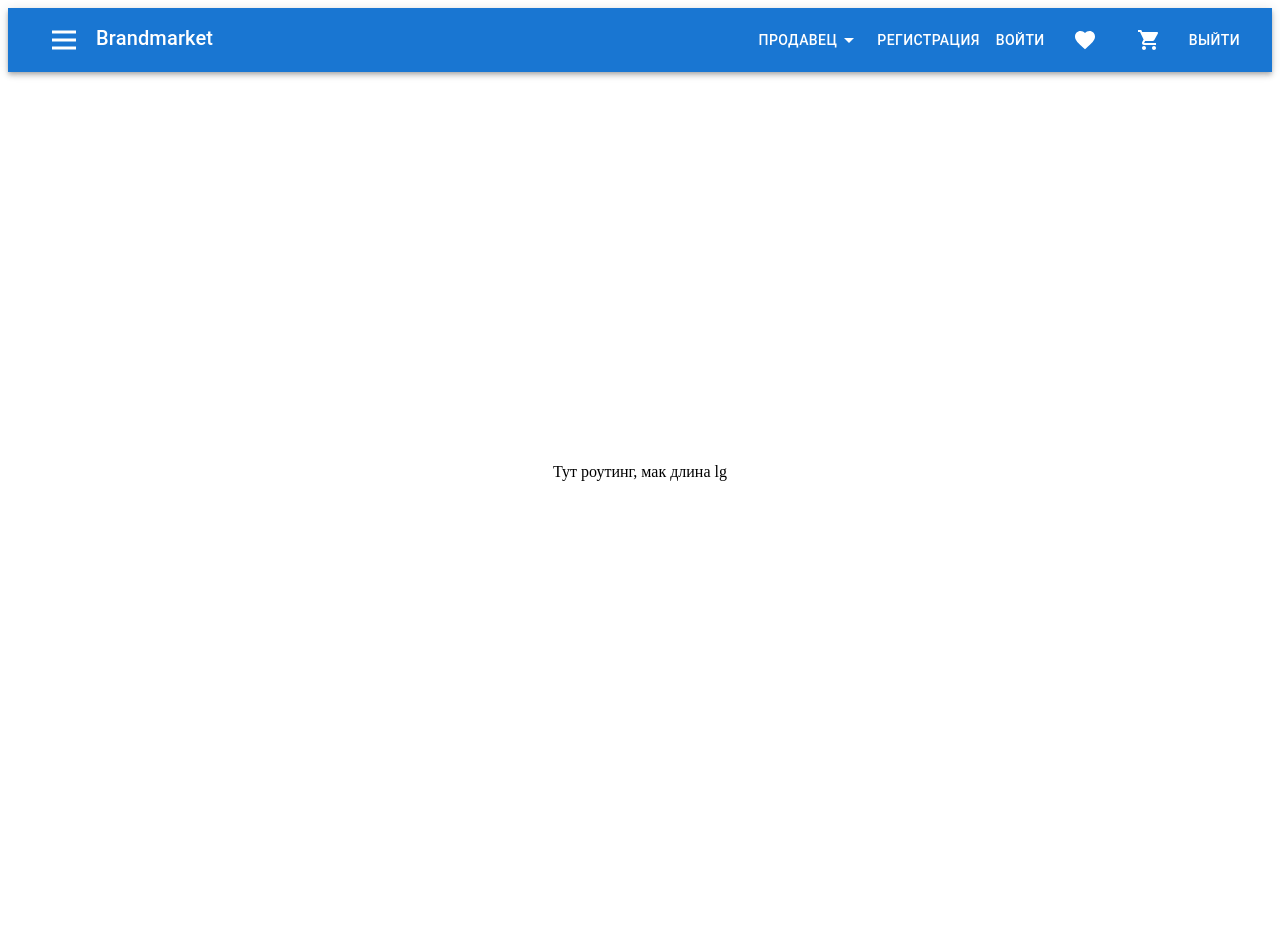
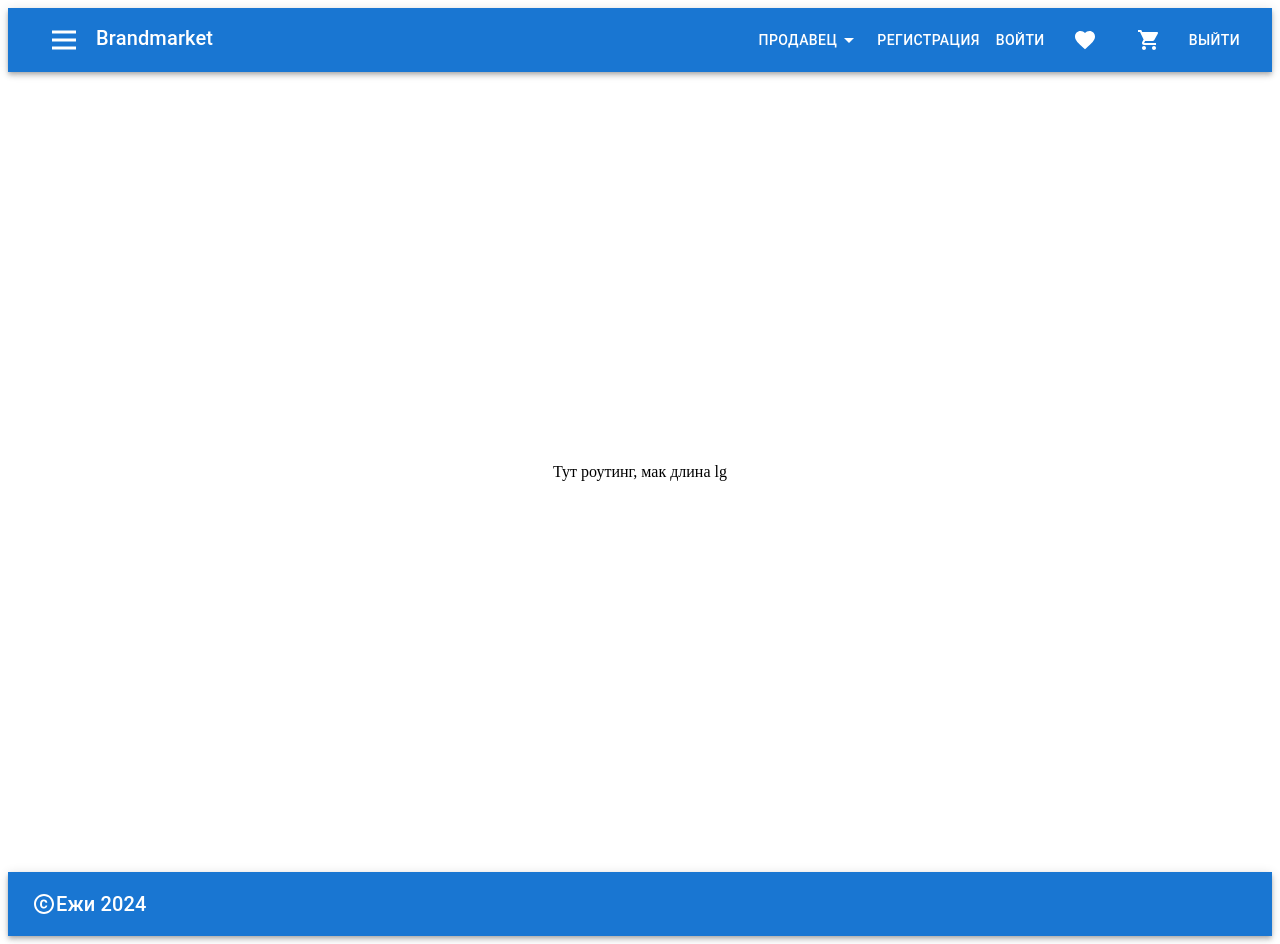
Before and after one commit to EgorSmelov/Brandmarket, a React (Vite) app in the folder client/: page / in a window 1280 px wide. Before the commit the page ends 880 px from the top, so only its background shows below. Built offline with nearby package versions, Linux system fonts and the light colour scheme.

Commit message:
Footer is added

```diff
--- a/client/src/App.tsx
+++ b/client/src/App.tsx
@@ -1,6 +1,7 @@
 import React from 'react';
 import { Box, Container } from '@mui/material';
 import NavBar from './layout/navbar/NavBar';
+import Footer from './layout/footer/Footer';
 
 function App(): JSX.Element {
   return (
@@ -18,6 +19,7 @@ function App(): JSX.Element {
       >
         Тут роутинг, мак длина lg
       </Container>
+      <Footer />
     </>
   );
 }
--- /dev/null
+++ b/client/src/layout/footer/Footer.tsx
@@ -0,0 +1,18 @@
+import { AppBar, Box, Toolbar, Typography } from '@mui/material';
+import React from 'react';
+import CopyrightIcon from '@mui/icons-material/Copyright';
+
+export default function Footer(): JSX.Element {
+  return (
+    <AppBar position="static">
+      <Toolbar>
+        <Box display="flex" alignItems="center">
+          <CopyrightIcon />
+          <Typography variant="h6" component="div" sx={{ flexGrow: 1 }}>
+            Ежи 2024
+          </Typography>
+        </Box>
+      </Toolbar>
+    </AppBar>
+  );
+}
--- a/client/src/layout/navbar/NavBar.tsx
+++ b/client/src/layout/navbar/NavBar.tsx
@@ -56,7 +56,7 @@ import MenuIcon from '@mui/icons-material/Menu';
 import FavoriteIcon from '@mui/icons-material/Favorite';
 import LocalGroceryStoreIcon from '@mui/icons-material/LocalGroceryStore';
 import { Grid } from '@mui/material';
-import DropDownList from './dropDownList/DropDownList';
+import DropDownList from './drop-down-list/DropDownList';
 import Burger from './burger/Burger';
 
 export default function NavBar(): JSX.Element {
```
Also changed, not shown: client/src/layout/navbar/drop-down-list/DropDownList.tsx (renamed from client/src/layout/navbar/dropDownList/DropDownList.tsx).
